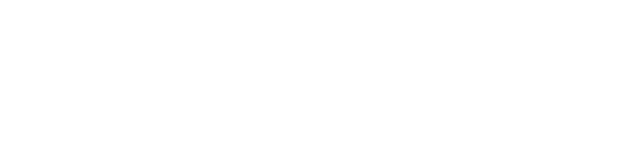
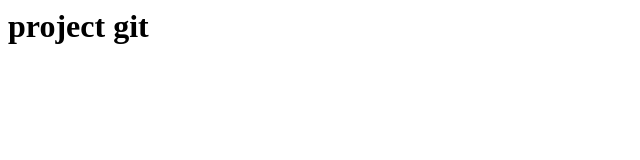
Before and after one commit to sinaKarimi77/learningGit, a plain HTML site: page index.html in a window 1280 px wide. Shown: the whole page, without its empty margins (0-640 px from the left). Drawn offline with Linux system fonts and the light colour scheme.

Commit message:
create tag h1 in title project

```diff
--- a/index.html
+++ b/index.html
@@ -6,5 +6,7 @@
 </head>
 <body>
 
+    <h1>project git</h1>
+
 </body>
 </html>
```
